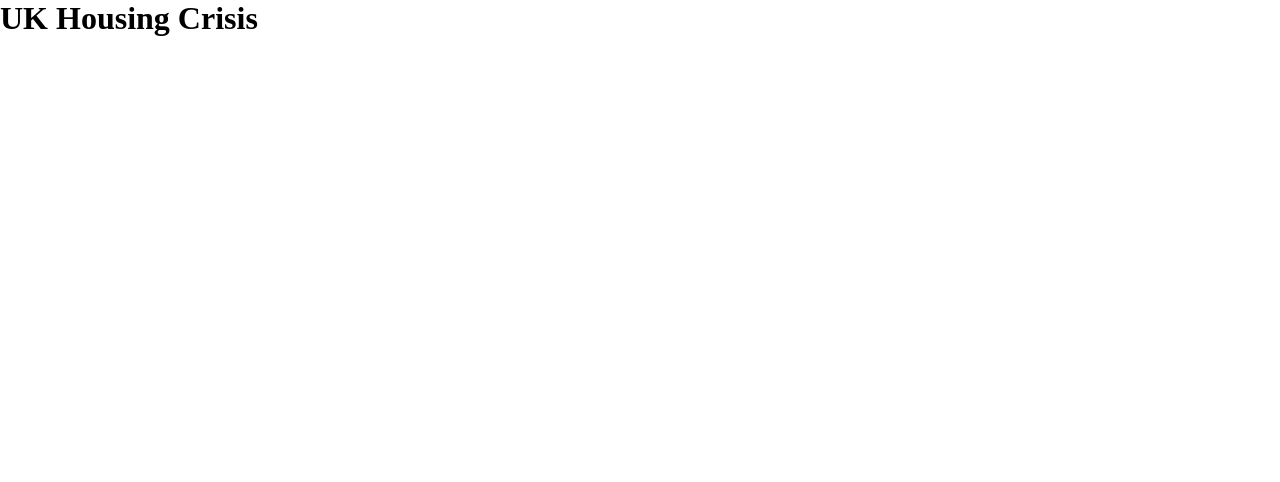
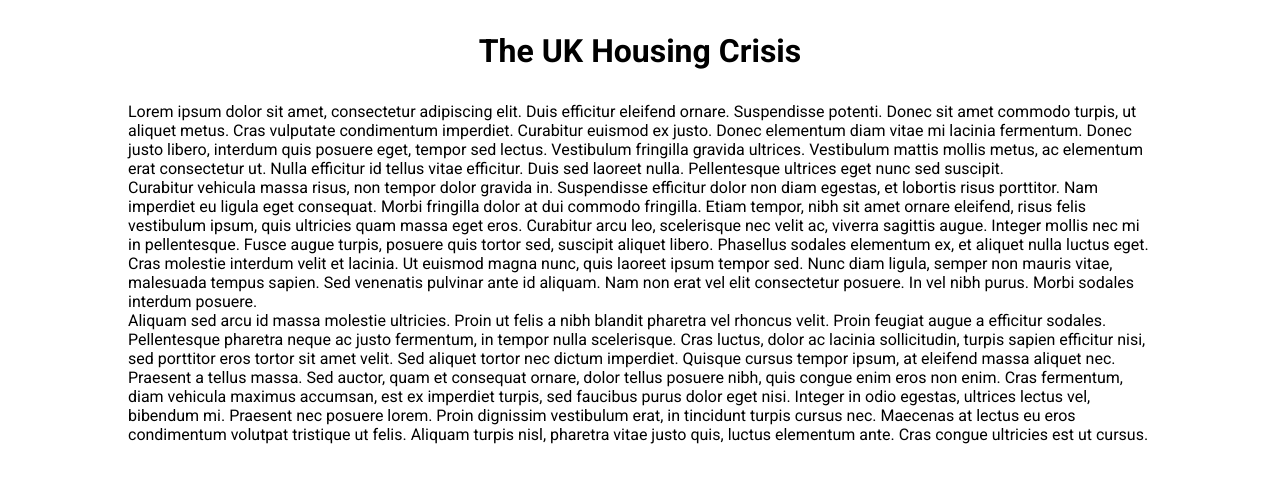
Before and after one commit to lamb-chen/mindhacks-housing, a plain HTML site: page website/index.html in a window 1280 px wide. Drawn offline with Linux system fonts and the light colour scheme; a script that the page names is missing.

Commit message:
Add a map

```diff
--- a/website/index.html
+++ b/website/index.html
@@ -1,5 +1,6 @@
 <!DOCTYPE html>
 <html lang="en">
+
 <head>
     <meta charset="UTF-8">
     <meta name="viewport" content="width=device-width, initial-scale=1.0">
@@ -7,9 +8,66 @@
     <link rel="stylesheet" href="/main.css">
     <script src="main.js"></script>
 </head>
+
 <body>
-    <h1>
-        UK Housing Crisis
-    </h1>
+    <div id="section1" class="section">
+        <h1>The UK Housing Crisis</h1>
+        <p>Lorem ipsum dolor sit amet, consectetur adipiscing elit. Duis efficitur eleifend ornare. Suspendisse potenti.
+            Donec sit amet commodo turpis, ut aliquet metus. Cras vulputate condimentum imperdiet. Curabitur euismod ex
+            justo. Donec elementum diam vitae mi lacinia fermentum. Donec justo libero, interdum quis posuere eget,
+            tempor
+            sed lectus. Vestibulum fringilla gravida ultrices. Vestibulum mattis mollis metus, ac elementum erat
+            consectetur
+            ut. Nulla efficitur id tellus vitae efficitur. Duis sed laoreet nulla. Pellentesque ultrices eget nunc sed
+            suscipit.
+        </p>
+        <p>Curabitur vehicula massa risus, non tempor dolor gravida in. Suspendisse efficitur dolor non diam egestas, et
+            lobortis risus porttitor. Nam imperdiet eu ligula eget consequat. Morbi fringilla dolor at dui commodo
+            fringilla. Etiam tempor, nibh sit amet ornare eleifend, risus felis vestibulum ipsum, quis ultricies quam
+            massa
+            eget eros. Curabitur arcu leo, scelerisque nec velit ac, viverra sagittis augue. Integer mollis nec mi in
+            pellentesque. Fusce augue turpis, posuere quis tortor sed, suscipit aliquet libero. Phasellus sodales
+            elementum
+            ex, et aliquet nulla luctus eget. Cras molestie interdum velit et lacinia. Ut euismod magna nunc, quis
+            laoreet
+            ipsum tempor sed. Nunc diam ligula, semper non mauris vitae, malesuada tempus sapien. Sed venenatis pulvinar
+            ante id aliquam. Nam non erat vel elit consectetur posuere. In vel nibh purus. Morbi sodales interdum
+            posuere.
+        </p>
+        </p>
+        <p>Aliquam sed arcu id massa molestie ultricies. Proin ut felis a nibh blandit pharetra vel rhoncus velit. Proin
+            feugiat augue a efficitur sodales. Pellentesque pharetra neque ac justo fermentum, in tempor nulla
+            scelerisque.
+            Cras luctus, dolor ac lacinia sollicitudin, turpis sapien efficitur nisi, sed porttitor eros tortor sit amet
+            velit. Sed aliquet tortor nec dictum imperdiet. Quisque cursus tempor ipsum, at eleifend massa aliquet nec.
+            Praesent a tellus massa. Sed auctor, quam et consequat ornare, dolor tellus posuere nibh, quis congue enim
+            eros
+            non enim. Cras fermentum, diam vehicula maximus accumsan, est ex imperdiet turpis, sed faucibus purus dolor
+            eget
+            nisi. Integer in odio egestas, ultrices lectus vel, bibendum mi. Praesent nec posuere lorem. Proin dignissim
+            vestibulum erat, in tincidunt turpis cursus nec. Maecenas at lectus eu eros condimentum volutpat tristique
+            ut
+            felis. Aliquam turpis nisl, pharetra vitae justo quis, luctus elementum ante. Cras congue ultricies est ut
+            cursus.</p>
+    </div>
+    <!-- Mapbox UK -->
+    <div id="section2" class="section">
+        <div id='map' style='width: 59%; height: 80vh;'></div>
+        <div></div>
+    </div>
+
+
+    <script src='https://api.mapbox.com/mapbox-gl-js/v2.0.1/mapbox-gl.js'></script>
+    <script>
+        mapboxgl.accessToken = 'pk.eyJ1Ijoic2FuazYiLCJhIjoiY203eXA3MW1zMGN1cDJxczF1OWd3Y2IwayJ9.3Zq1ApcFAPsu_x9fgPix0A';
+        var map = new mapboxgl.Map({
+            container: 'map',
+            style: 'mapbox://styles/mapbox/streets-v11',
+            center: [-4, 55],
+            zoom: 4.7,
+            pitch: 0,
+        });
+    </script>
 </body>
+
 </html>
--- a/website/main.css
+++ b/website/main.css
@@ -1,5 +1,42 @@
+@import url('https://fonts.googleapis.com/css2?family=Fira+Sans&family=Roboto:ital,wght@0,100;0,300;0,400;0,500;0,700;0,900;1,100;1,300;1,400;1,500;1,700;1,900&display=swap');
+
 * {
     margin: 0;
     padding: 0;
     box-sizing: border-box;
 }
+
+body {
+    font-family: "Roboto", sans-serif;
+    margin: 0 10%;
+}
+
+h1 {
+    font-size: 2rem;
+    text-align: center;
+    margin: 2rem 0;
+}
+
+.section {
+    height: 100vh;
+    display: flex;
+    flex-direction: column;
+    /* justify-content: center; */
+    align-items: center;
+}
+
+#section2 {
+    flex-direction: row;
+}
+
+#section2 div {
+    width: 50%;
+}
+
+.mapboxgl-control-container {
+    display: none;
+}
+
+#map {
+    margin: 2rem auto;
+}
```
